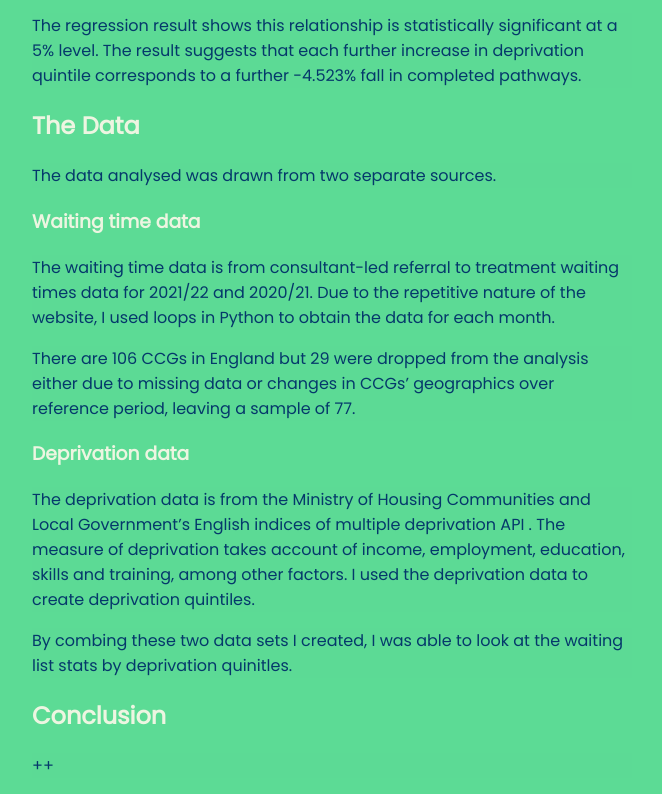
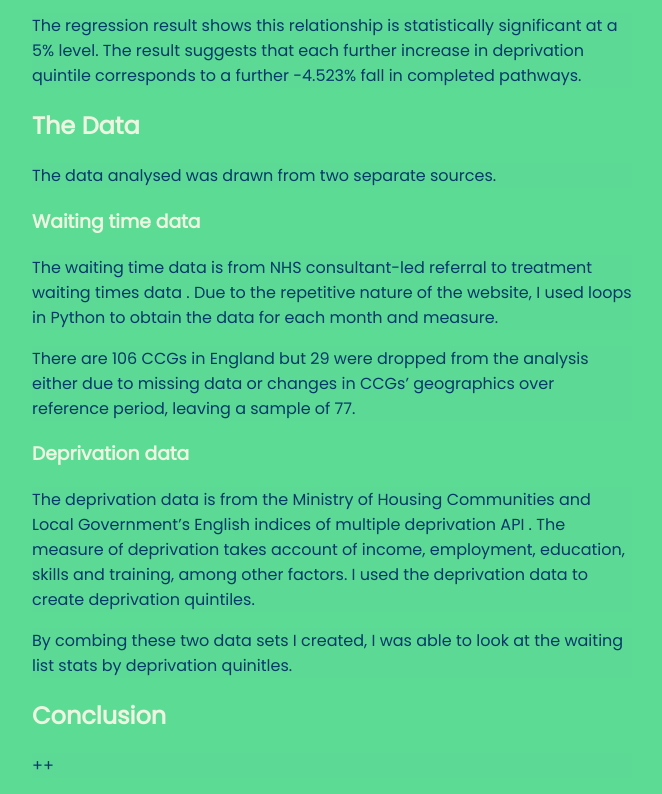
Before and after one commit to rosieneville/rosieneville.github.io, a plain HTML site: page projectdemo.html in a window 1280 px wide. Shown: the part 1278-2072 px from the top of the page, without its empty margins (308-970 px from the left). Drawn offline with Linux system fonts and the light colour scheme; a script that the page names is missing.

Commit message:
Update projectdemo.html

```diff
--- a/projectdemo.html
+++ b/projectdemo.html
@@ -102,7 +102,7 @@
 <h2> The Data </h2>
 <p> The data analysed was drawn from two separate sources. </p>
     <h3> Waiting time data </h3>
-    <p> The waiting time data is from consultant-led referral to treatment waiting times data for 2021/22 and 2020/21.  Due to the repetitive nature of the website, I used loops in Python to obtain the data for each month. </p>
+<p> The waiting time data is from  <a class="text" href="https://www.england.nhs.uk/statistics/statistical-work-areas/rtt-waiting-times/">  NHS consultant-led referral to treatment waiting times data </a>. Due to the repetitive nature of the website, I used loops in Python to obtain the data for each month and measure. </p>
     <p> There are 106 CCGs in England but 29 were dropped from the analysis either due to missing data or changes in CCGs’ geographics over reference period, leaving a sample of 77.  </p>
     <h3> Deprivation data  </h3>
     <p> The deprivation data is from the  <a class="text" href="https://data-communities.opendata.arcgis.com/datasets/indices-of-multiple-deprivation-imd-2019-1/api">  Ministry of Housing Communities and Local Government’s English indices of multiple deprivation API </a>. The measure of deprivation takes account of income, employment, education, skills and training, among other factors. I used the deprivation data to create deprivation quintiles. </p>
```
